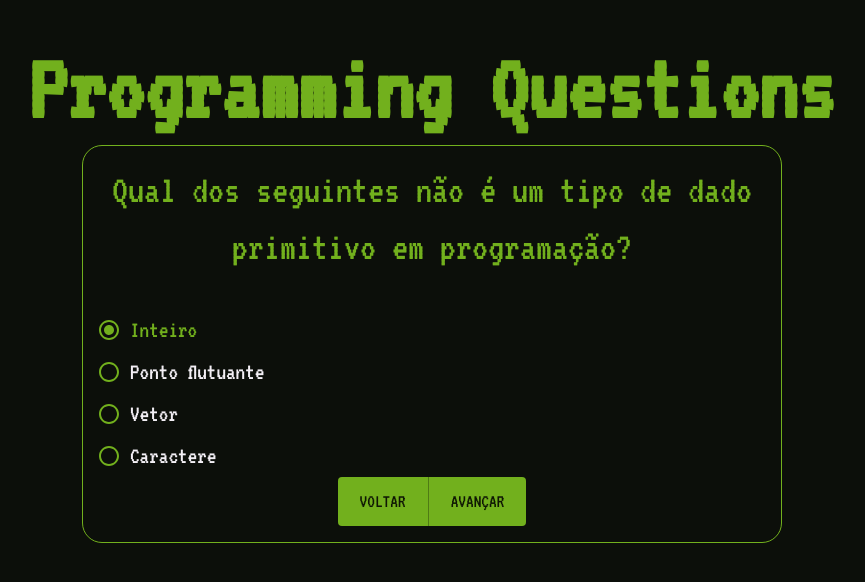
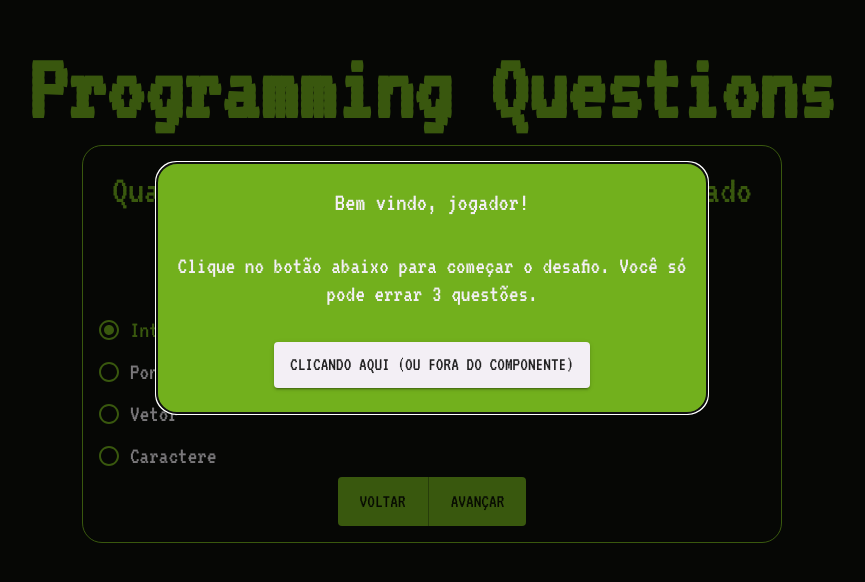
Before and after one commit to ArthurPdaSilva/programming_questions, a React (Vite) app: page / in a window 1280 px wide. Shown: the part 112-694 px from the top of the page, without its empty margins (208-1073 px from the left). Built offline with nearby package versions, Linux system fonts and the light colour scheme.

Commit message:
feat: adição do modal de início

```diff
--- a/src/domains/GameBox/components/AudioPlay/index.tsx
+++ b/src/domains/GameBox/components/AudioPlay/index.tsx
@@ -1,9 +1,9 @@
 import CardMedia from '@mui/material/CardMedia';
 import { AudioPlayProp } from '../../types/AudioPlayProp';
 
-export default function AudioPlay({ link }: AudioPlayProp) {
+export default function AudioPlay({ link, isControl }: AudioPlayProp) {
   return (
-    <CardMedia component="audio" controls sx={{ width: '50%' }} autoPlay loop>
+    <CardMedia component="audio" controls={isControl} sx={{ width: '50%' }} autoPlay loop>
       <source src={link} type="audio/mpeg" />
     </CardMedia>
   );
--- a/src/domains/GameBox/features/GameModalFailed/index.tsx
+++ b/src/domains/GameBox/features/GameModalFailed/index.tsx
@@ -37,7 +37,7 @@ export default function GameModalFailed({ openModal, setOpenModal }: GameModalPr
         <Button color="secondary" variant="contained" sx={{ fontSize: '1.2rem' }} onClick={resetGame}>
           Tentar novamente clicando aqui (Ou fora do componente)
         </Button>
-        <AudioPlay link="src/assets/audios/iaepaiyoulose.m4a" />
+        <AudioPlay link="src/assets/audios/iaepaiyoulose.m4a" isControl />
       </Box>
     </Modal>
   );
--- /dev/null
+++ b/src/domains/GameBox/features/GameModalInit/index.tsx
@@ -0,0 +1,45 @@
+import { Box, Button, Modal, Typography } from '@mui/material';
+import { useQuestionContext } from '../../../../global/hooks/useQuestionContext';
+import { useTheme } from '../../../../global/hooks/useTheme';
+import { GameModalProp } from '../../types/GameModalProp';
+
+export default function GameModalInit({ openModal, setOpenModal }: GameModalProp) {
+  const { totalNumberOfPossibleWrongQuestions } = useQuestionContext();
+  const { primaryColor } = useTheme();
+
+  const startingGame = () => {
+    setOpenModal(false);
+  };
+
+  return (
+    <Modal
+      open={openModal}
+      onClose={startingGame}
+      style={{ display: 'flex', alignItems: 'center', justifyContent: 'center' }}
+    >
+      <Box
+        sx={{ background: primaryColor }}
+        borderRadius={5}
+        width={550}
+        height={250}
+        p={2}
+        gap={2}
+        display="flex"
+        flexDirection="column"
+        alignItems="center"
+        justifyContent="space-around"
+      >
+        <Typography color="secondary" variant="h1" sx={{ fontSize: '1.6rem' }}>
+          Bem vindo, jogador!
+        </Typography>
+        <Typography color="secondary" variant="h3" sx={{ fontSize: '1.5rem' }} align="center">
+          Clique no botão abaixo para começar o desafio. Você só pode errar {totalNumberOfPossibleWrongQuestions}{' '}
+          questões.
+        </Typography>
+        <Button color="secondary" variant="contained" sx={{ fontSize: '1.2rem' }} onClick={startingGame}>
+          clicando aqui (Ou fora do componente)
+        </Button>
+      </Box>
+    </Modal>
+  );
+}
--- a/src/domains/GameBox/features/GameModalWin/index.tsx
+++ b/src/domains/GameBox/features/GameModalWin/index.tsx
@@ -35,7 +35,7 @@ export default function GameModalWin({ openModal, setOpenModal }: GameModalProp)
           estamos há mais de 6 meses juntos, então, vamos oficializar isso? ❤️❤️❤️
         </Typography>
         <CarouselComponent />
-        <AudioPlay link="src/assets/audios/CarelessWhisper-GeorgeMichael.mp3" />
+        <AudioPlay link="src/assets/audios/CarelessWhisper-GeorgeMichael.mp3" isControl />
       </Box>
     </Modal>
   );
--- a/src/domains/GameBox/features/index.tsx
+++ b/src/domains/GameBox/features/index.tsx
@@ -1,6 +1,7 @@
 import GameBoxContainer from './GameBoxContainer';
 import GameButtons from './GameButtons';
 import GameModalFailed from './GameModalFailed';
+import GameModalInit from './GameModalInit';
 import GameModalWin from './GameModalWin';
 
-export { GameBoxContainer, GameButtons, GameModalFailed, GameModalWin };
+export { GameBoxContainer, GameButtons, GameModalFailed, GameModalInit, GameModalWin };
--- a/src/domains/GameBox/index.tsx
+++ b/src/domains/GameBox/index.tsx
@@ -2,14 +2,15 @@ import { FormControl } from '@mui/material';
 import { useEffect, useState } from 'react';
 import { useQuestionContext } from '../../global/hooks/useQuestionContext';
 import { MarkedAlternativeType } from '../../global/types/QuestionsType';
-import { GameBoxContainer, GameButtons, GameModalFailed, GameModalWin } from './features';
+import AudioPlay from './components/AudioPlay';
+import { GameBoxContainer, GameButtons, GameModalFailed, GameModalInit, GameModalWin } from './features';
 import { QuestionOptionsGroup, QuestionTitle } from './features/Question';
 
 export default function GameBox() {
-  const totalNumberOfPossibleWrongQuestions = 3;
-  const { questions, markedAlternatives } = useQuestionContext();
+  const { totalNumberOfPossibleWrongQuestions, questions, markedAlternatives } = useQuestionContext();
   const [openModalWin, setOpenModalWin] = useState(false);
   const [openModalFailed, setOpenModalFailed] = useState(false);
+  const [openModalInit, setOpenModalInit] = useState(markedAlternatives.length === 0);
 
   useEffect(() => {
     function isWinner() {
@@ -34,7 +35,7 @@ export default function GameBox() {
     function isFinish(markedAlternatives: MarkedAlternativeType[]) {
       return markedAlternatives.length === questions.length;
     }
-  }, [markedAlternatives, questions]);
+  }, [markedAlternatives, questions, totalNumberOfPossibleWrongQuestions]);
 
   function CheckingIsCorrectAnswer(
     markedAlternative: MarkedAlternativeType | undefined,
@@ -45,6 +46,7 @@ export default function GameBox() {
 
   return (
     <>
+      <GameModalInit openModal={openModalInit} setOpenModal={setOpenModalInit} />
       <GameModalWin openModal={openModalWin} setOpenModal={setOpenModalWin} />
       <GameModalFailed openModal={openModalFailed} setOpenModal={setOpenModalFailed} />
       <GameBoxContainer>
@@ -54,6 +56,7 @@ export default function GameBox() {
           <GameButtons />
         </FormControl>
       </GameBoxContainer>
+      <AudioPlay link="src/assets/audios/trilha.mp3" isControl={false} />
     </>
   );
 }
--- a/src/domains/GameBox/types/AudioPlayProp.ts
+++ b/src/domains/GameBox/types/AudioPlayProp.ts
@@ -1,3 +1,4 @@
 export interface AudioPlayProp {
   link: string;
+  isControl: boolean;
 }
--- a/src/global/context/QuestionContext.tsx
+++ b/src/global/context/QuestionContext.tsx
@@ -9,6 +9,7 @@ interface QuestionContextProviderProps {
 }
 
 export const QuestionContextProvider: React.FC<QuestionContextProviderProps> = ({ children }) => {
+  const totalNumberOfPossibleWrongQuestions = 3;
   const [currentQuestionIndex, setCurrentQuestionIndex] = useState(0);
   const [selectedQuestionValue, setSelectedQuestionValue] = useState(questions[currentQuestionIndex].options[0].value);
   const [isChangingQuestion, setIsChangingQuestion] = useState(true);
@@ -26,6 +27,7 @@ export const QuestionContextProvider: React.FC<QuestionContextProviderProps> = (
   };
 
   const contextValue: QuestionContextType = {
+    totalNumberOfPossibleWrongQuestions,
     markedAlternatives,
     isChangingQuestion,
     selectedQuestionValue,
--- a/src/global/types/QuestionsType.ts
+++ b/src/global/types/QuestionsType.ts
@@ -16,6 +16,7 @@ export interface MarkedAlternativeType {
 }
 
 export interface QuestionContextType {
+  totalNumberOfPossibleWrongQuestions: number;
   markedAlternatives: MarkedAlternativeType[];
   questions: QuestionType[];
   isChangingQuestion: boolean;
```
Also changed, not shown: 1 other file (tests, documents, lock files or other folders).
